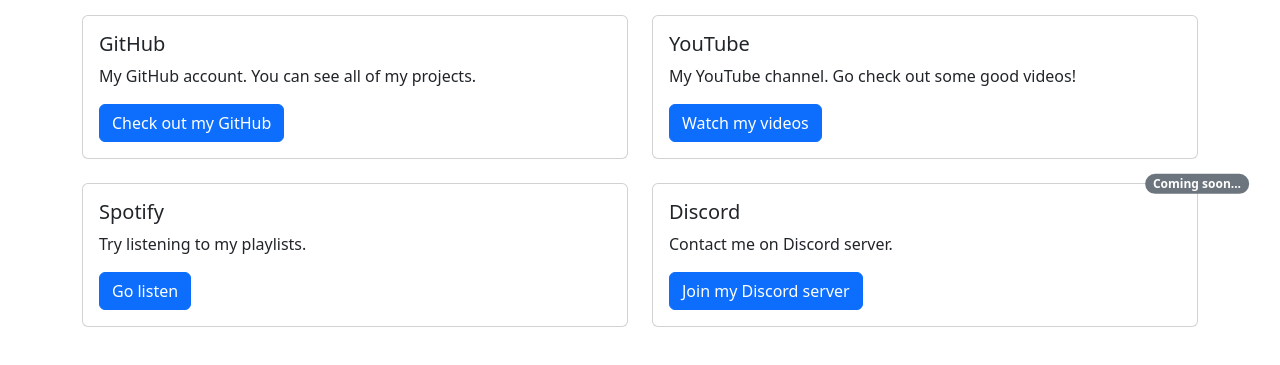
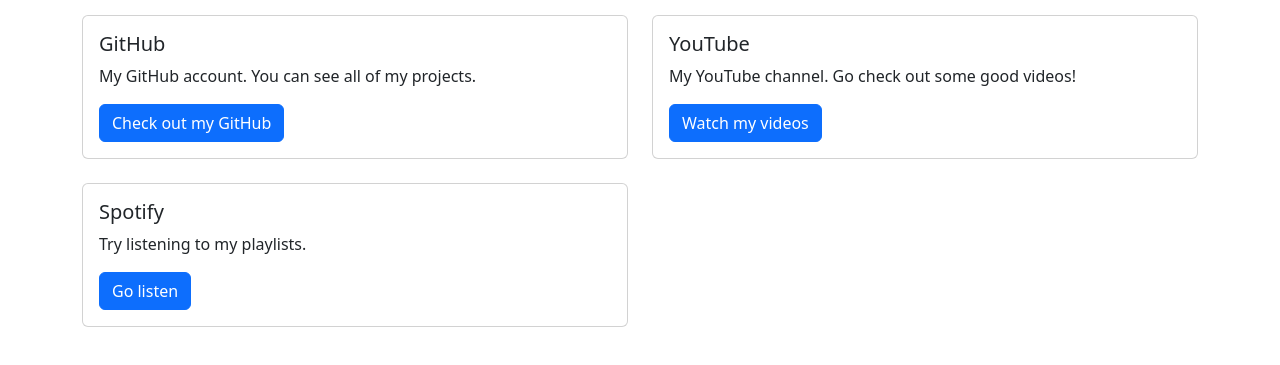
Before and after one commit to itzjs427/itzjs427.github.io, a plain HTML site: page profiles.html in a window 1280 px wide. Shown: the part 153-518 px from the top of the page. Drawn offline with Linux system fonts and the light colour scheme.

Commit message:
Revert "Added Discord"

```diff
--- a/profiles.html
+++ b/profiles.html
@@ -75,22 +75,6 @@
                         </div>
                     </div>
                 </div>
-                <div class="col">
-                    <div class="card">
-                        <span class="badge bg-secondary top-0 start-100 position-absolute translate-middle rounded-pill">
-                            Coming soon...
-                        </span>
-                        <div class="card-body">
-                            <h5 class="card-title">Discord</h5>
-                            <p class="card-text">
-                                Contact me on Discord server.
-                            </p>
-                            <a href="about:blank" class="btn btn-primary">
-                                Join my Discord server
-                            </a>
-                        </div>
-                    </div>
-                </div>
             </div>
         </div>
     </div>
```
